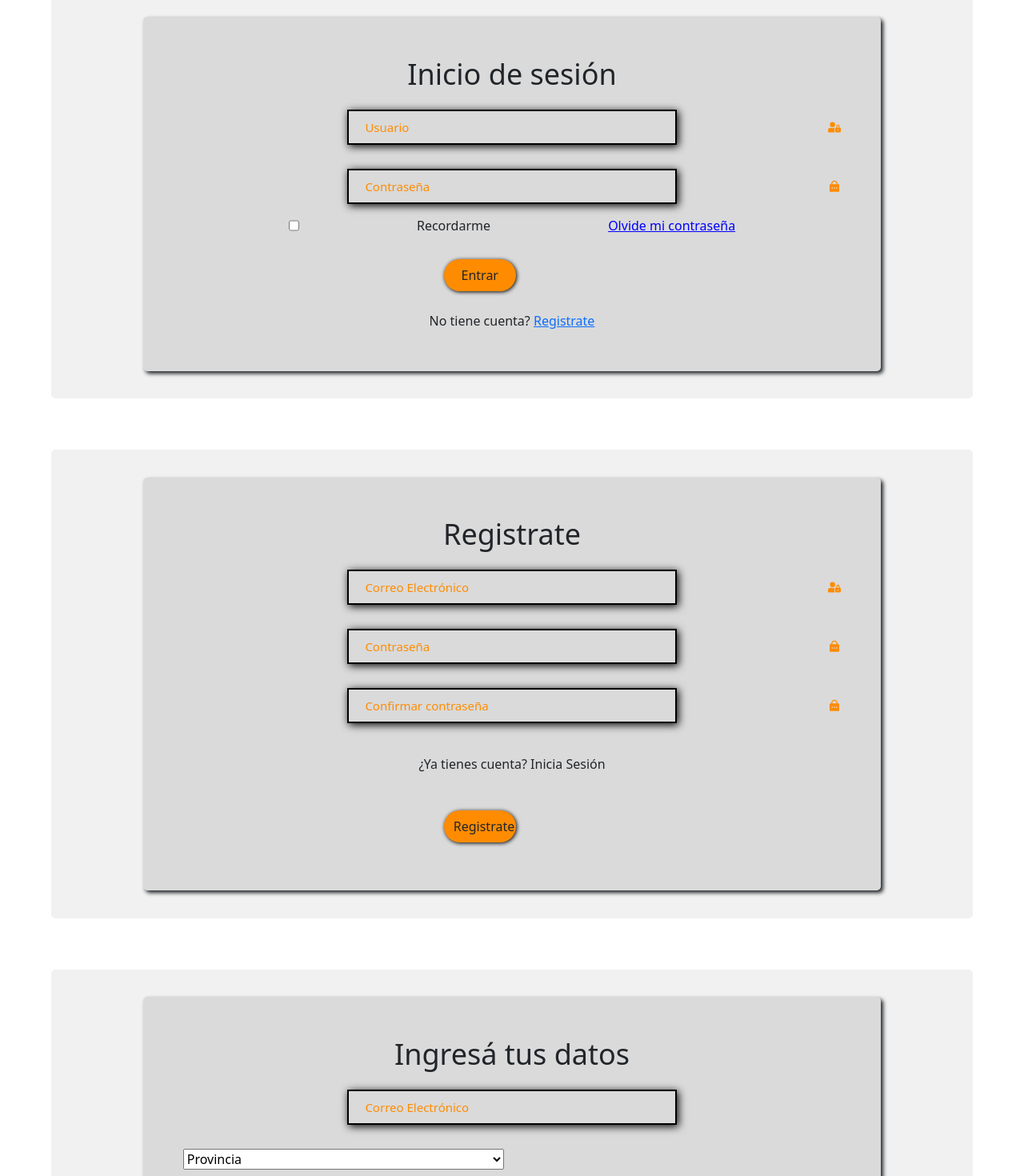
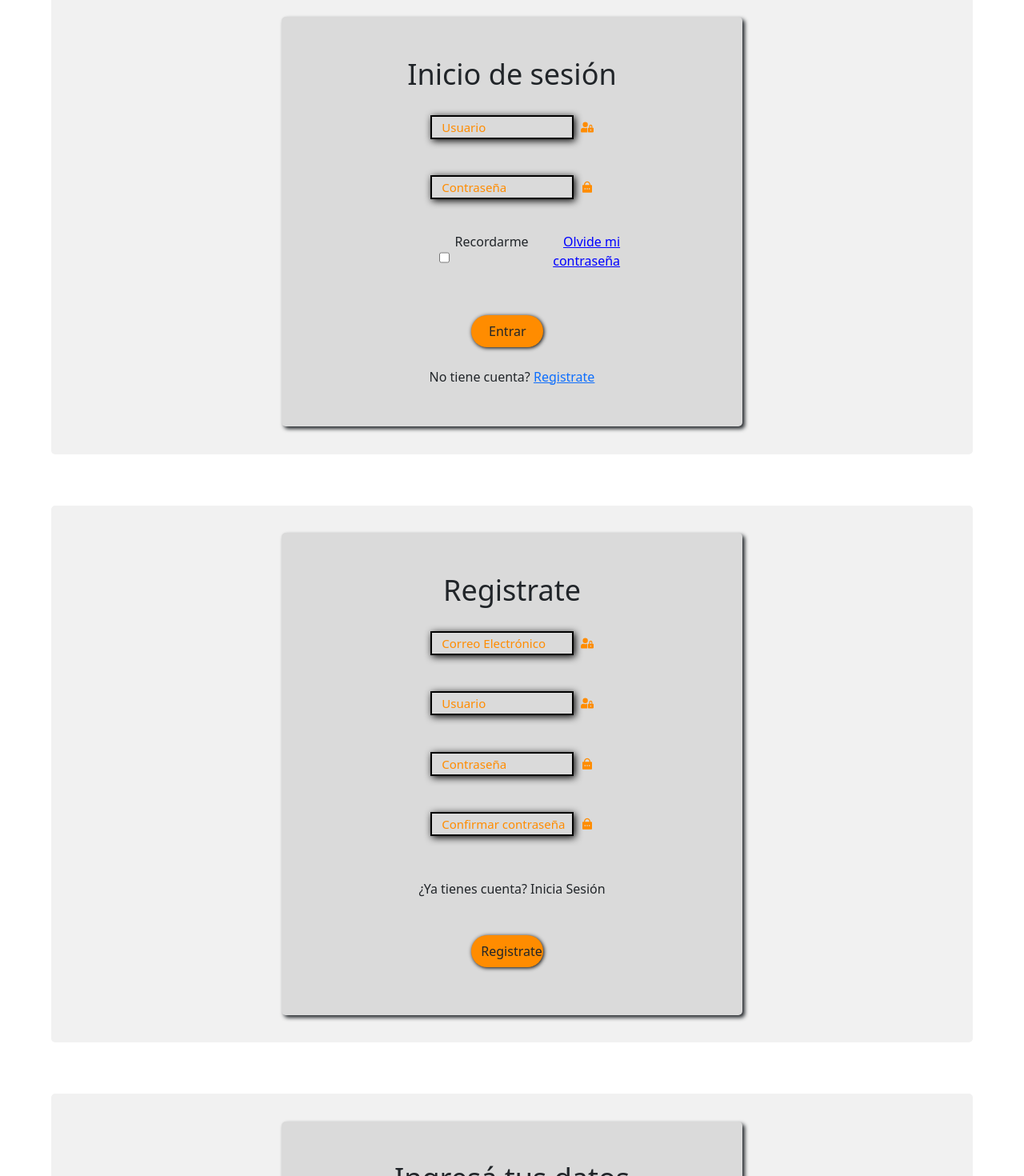
Before and after one commit to ErcegovichEzequiel/tienda-con-react, a React (Create React App) app: page /src/Components/Registrarme in a window 1280 px wide. Shown: the part 2460-3930 px from the top of the page at 80% size. Built offline with nearby package versions, Linux system fonts and the light colour scheme.

Commit message:
Actualizado

```diff
--- a/src/Components/Carrito/Carrito.jsx
+++ b/src/Components/Carrito/Carrito.jsx
@@ -57,8 +57,7 @@ export const Carrito = () => {
                 </div>
 
                 <div className="recordarme">
-                    <p>Quiero recibir noticias</p>
-                    <input type="checkbox" className="check"/>
+                <input type="checkbox" className="check"/>
                 </div>
 
                 <div className="bartex">
--- a/src/Components/GeneralComponentes.css
+++ b/src/Components/GeneralComponentes.css
@@ -12,9 +12,8 @@
 .cform {
     margin: 3%;
     padding: 3%;
-    width: 80%;
+    width: 50%;
     height: auto;
-    display: block;
     background-color: rgb(218, 218, 218);
     border-radius: 5px;
     box-shadow: 3px 3px 5px;
@@ -28,59 +27,53 @@
 
 .cform .bartex {
     display: flex;
-    justify-content: space-between;
+    justify-content: center;
     align-items: center;
     padding: 15px;
-    margin: 0;
+    margin: 3%;
     color: rgb(255, 140, 0);
 }
 
 .bartex input {
-    width: 50%;
-    height: 150%;
+    width: 40%;
+    height: 30px;
     background: transparent;
     border: none;
     outline: none;
     border: 2px solid black;
-    margin-left: 25%;
     box-shadow: 2px 2px 10px black;
     font-size: 15px;
     color: rgb(255, 140, 0);
-    padding: 10px;
+    margin-right: 2%;
 }
 
-.bartex .bartexOpcions option {
-    width: 50%;
-    height: 150%;
+.bartex .bartexOpcions {
+    width: 40%;
+    height: 30px;
     background: transparent;
     border: none;
     outline: none;
     border: 2px solid black;
-    margin-left: 25%;
     box-shadow: 2px 2px 10px black;
     font-size: 15px;
     color: rgb(255, 140, 0);
-    padding: 10px;
+    margin-right: 2%;
 }
 
 .bartexOpcions option:not(:checked) {
     color: rgb(255, 140, 0);
-    /* Cambia el color del texto de las opciones no seleccionadas */
 }
 
 .bartexOpcions option:first-child {
     color: #f00;
-    /* Cambia el color del texto de la primera opción deshabilitada */
 }
 
 .bartexOpcions option:first-child:checked {
     color: #f00;
-    /* Cambia el color del texto de la primera opción deshabilitada cuando está seleccionada */
 }
 
 .disabled-option {
     color: rgb(255, 140, 0);
-    /* Cambia el color del texto de la primera opción deshabilitada */
 }
 
 .bartex input::placeholder {
@@ -88,27 +81,17 @@
     padding: 10px;
 }
 
-/* .bartex i {
-    color: rgb(255, 140, 0);
-} */
-
 .recordarme {
+    width: 50%;
     display: flex;
-    justify-content: space-evenly;
     font-size: 16px;
-    width: 100%;
-    width: auto;
-
-}
-
-.cform .bartex .check {
-    text-align: left;
-    margin: 0;
+    padding: 10px;
+    margin-left: 30%;
+justify-content: center;
 }
 
 .recordarme .check {
-    text-align: left;
-    margin: 0;
+    margin-right: 3%;
 }
 
 .recordarme .omc {
@@ -116,7 +99,8 @@
     color: blue;
     text-decoration: underline;
     font-size: 16px;
-    margin: 0;
+    margin-left: 3%;
+    margin-right: 3%
 }
 
 .cform .btn {
@@ -138,16 +122,3 @@
     text-align: center;
     font-size: 16px;
 }
-
-/* @media screen and (min-width: 501px) {
-        .cform {
-        width: 65%;
-        display: inline-block;
-        }
-        }
-        @media screen and (min-width: 801px) {
-        .cform {
-        width: 50%;
-        }
-        }
-         */
--- a/src/Components/IniSesion/IniciaSesion.jsx
+++ b/src/Components/IniSesion/IniciaSesion.jsx
@@ -16,7 +16,8 @@ export const IniciaSesion = () => {
                     <RiLockPasswordFill />
                 </div>
                 <div className="recordarme">
-                        <input type="checkbox" className="check"/> Recordarme
+                        <input type="checkbox" className="check"/>
+                        <p>Recordarme</p>
                         <p className="omc">Olvide mi contraseña</p>
                 </div>
                 <button type="submit" className="btn">Entrar</button>
--- a/src/Components/Registrarme/Registrarme.jsx
+++ b/src/Components/Registrarme/Registrarme.jsx
@@ -9,6 +9,10 @@ export const Registrarme = () => {
                 <h3 >Registrate</h3>
                 <div className="bartex">
                     <input type="email" className="input" placeHolder="Correo Electrónico" required/>
+                    <FaUserLock />
+                </div>
+                <div className="bartex">
+                    <input type="email" className="input" placeHolder="Usuario" required/>
                     <FaUserLock />
                 </div>
                 <div className="bartex">
```
Also changed, not shown: src/Components/Carrito/Carrito.css (deleted, +0 -20 lines).
